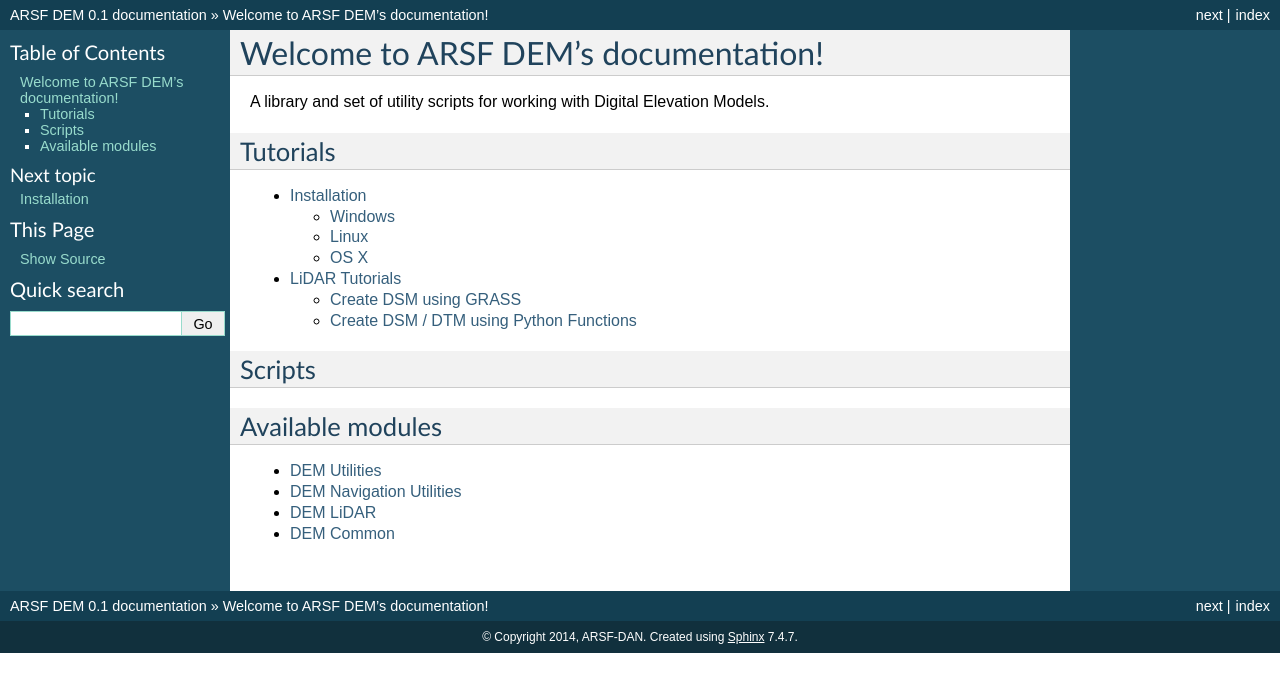
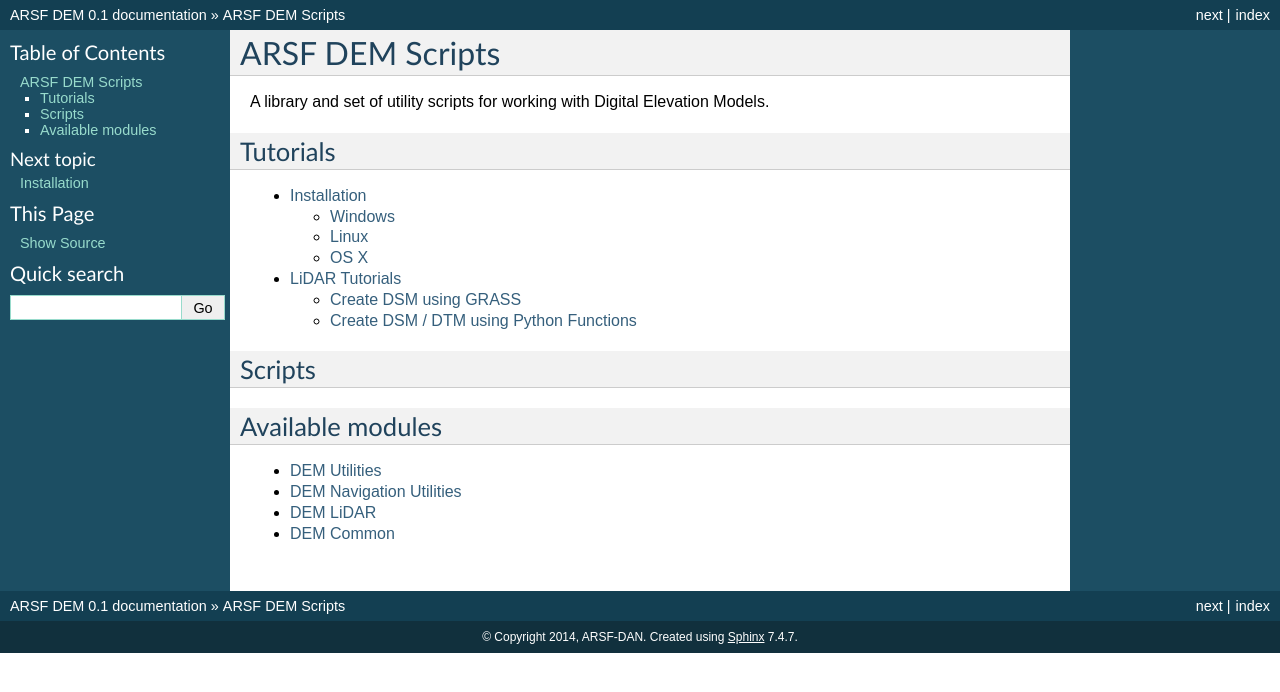
Before and after one commit to pmlrsg/arsf_dem_scripts, a Sphinx documentation site: the page built from doc/source/index.rst, in a window 1280 px wide. Shown: the top 692 px of the page. Built offline with Sphinx 7.4.7, drawn with Linux system fonts in a browser that asks for light colours; formulas are drawn with MathJax 3; pages that are not in the unit, such as notebooks, are missing from menus.

Commit message:
Changed title of DEM scripts documentation page.

```diff
--- a/doc/source/index.rst
+++ b/doc/source/index.rst
@@ -3,8 +3,8 @@
    You can adapt this file completely to your liking, but it should at least
    contain the root `toctree` directive.
 
-Welcome to ARSF DEM's documentation!
-====================================
+ARSF DEM Scripts
+=================
 
 A library and set of utility scripts for working with Digital Elevation Models.
 
```
